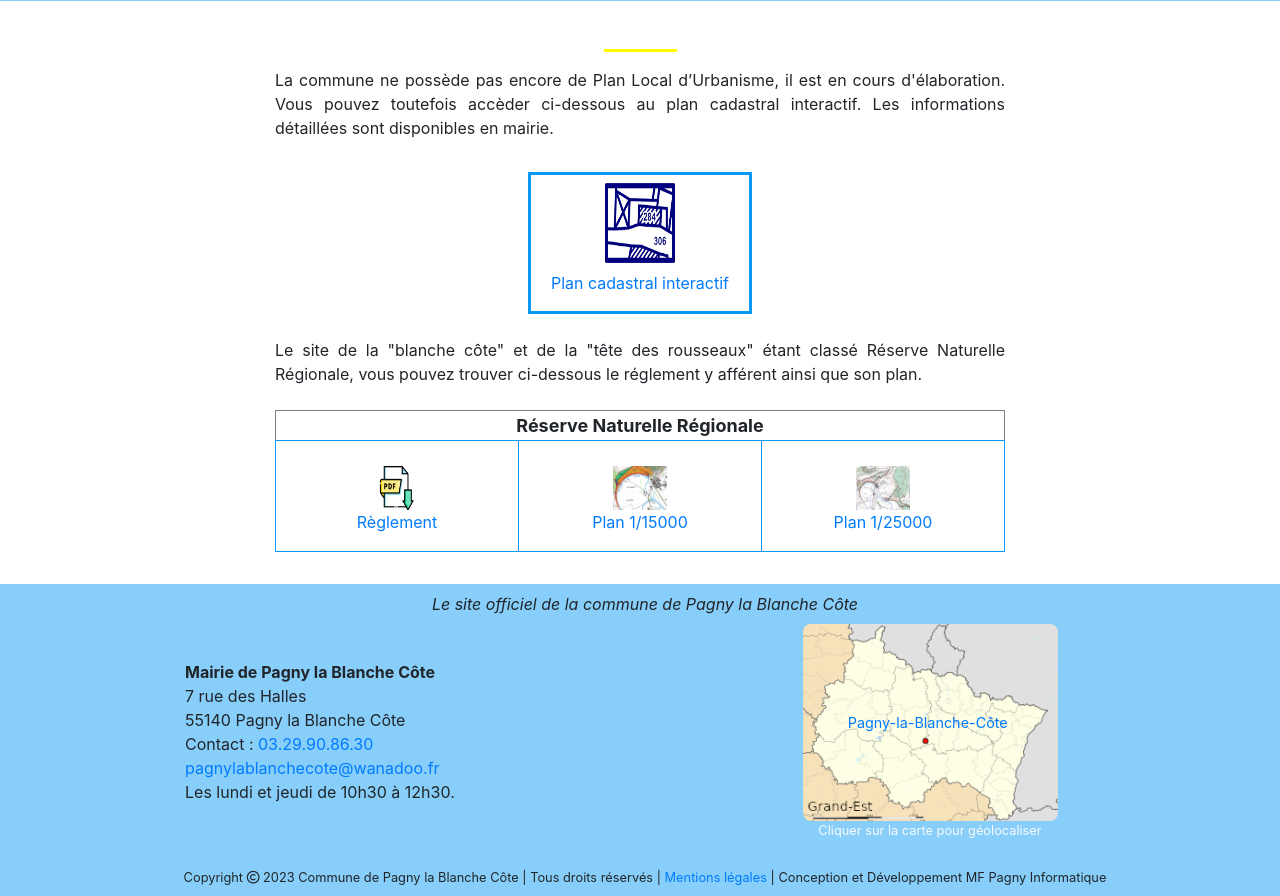
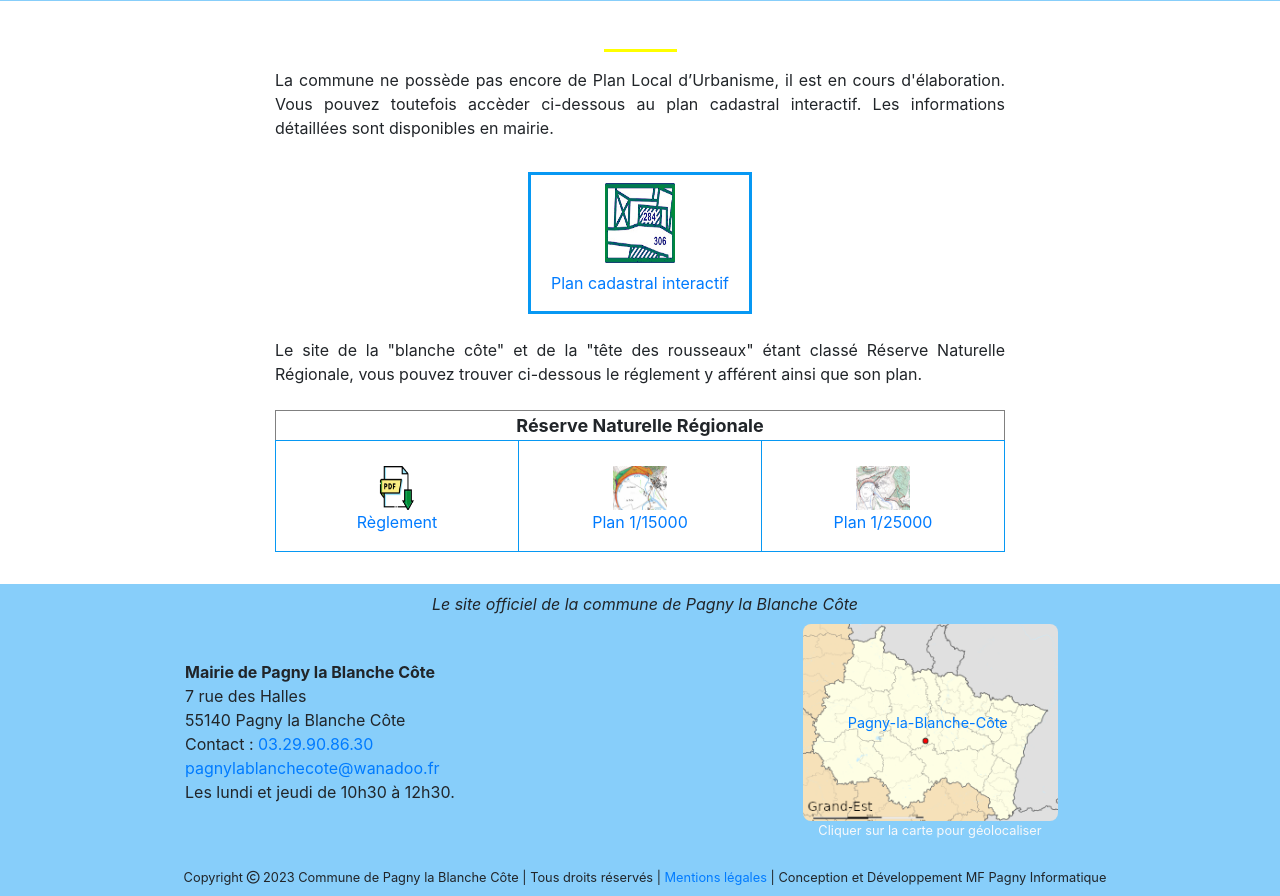
Before and after one commit to mfd-tchad/sitePagny, a Symfony app: template templates/mairie/indexurbanisme.html.twig in a window 1280 px wide. Shown: the part 1041-1937 px from the top of the page. Run offline with Twig, Linux system fonts and the light colour scheme; the template is opened without the code that fills it, so the values that code supplies are empty; some libraries are stand-ins or nearby versions.

Commit message:
changement des couleurs d'icones cadastre et telecharger-le-pdf pour ajouter du vert dans urbanisme

```diff
--- a/templates/mairie/urbanisme.html.twig
+++ b/templates/mairie/urbanisme.html.twig
@@ -10,7 +10,7 @@
 			<div class="container-fluid clicrapide-item">
 				<div class="text-center mt-2">
 					<a href="{{ path('cadastre') }}" target="_blank" rel="noopener noreferrer">
-						<img src="/images/iconecadastre.png" alt="" width="70" height="80"/>
+						<img src="/images/iconecadastre-vert.png" alt="" width="70" height="80"/>
 						<p class="text-center mt-2">Plan cadastral interactif</p>
 					</a>
 				</div>
@@ -31,7 +31,7 @@
 			<tr style="height: 96px;">
 				<td class="cellule-table-urbanisme">
 					<a href="/documents/dossier-rnr-pbc-2.pdf" target="_blank" rel="noopener noreferrer">
-						<img class="alignnone mt-4" src="/images/telecharger-le-pdf.png" alt="" width="36" height="44">
+						<img class="alignnone mt-4" src="/images/telecharger-le-pdf-vert1.png" alt="" width="36" height="44">
 						<p class="text-center">Règlement</p>
 					</a>
 				</td>
```
Also changed, not shown: public/images/iconecadastre-vert.png (added), public/images/telecharger-le-pdf-vert1.png (added), public/images/telecharger-le-pdf.png (deleted).
